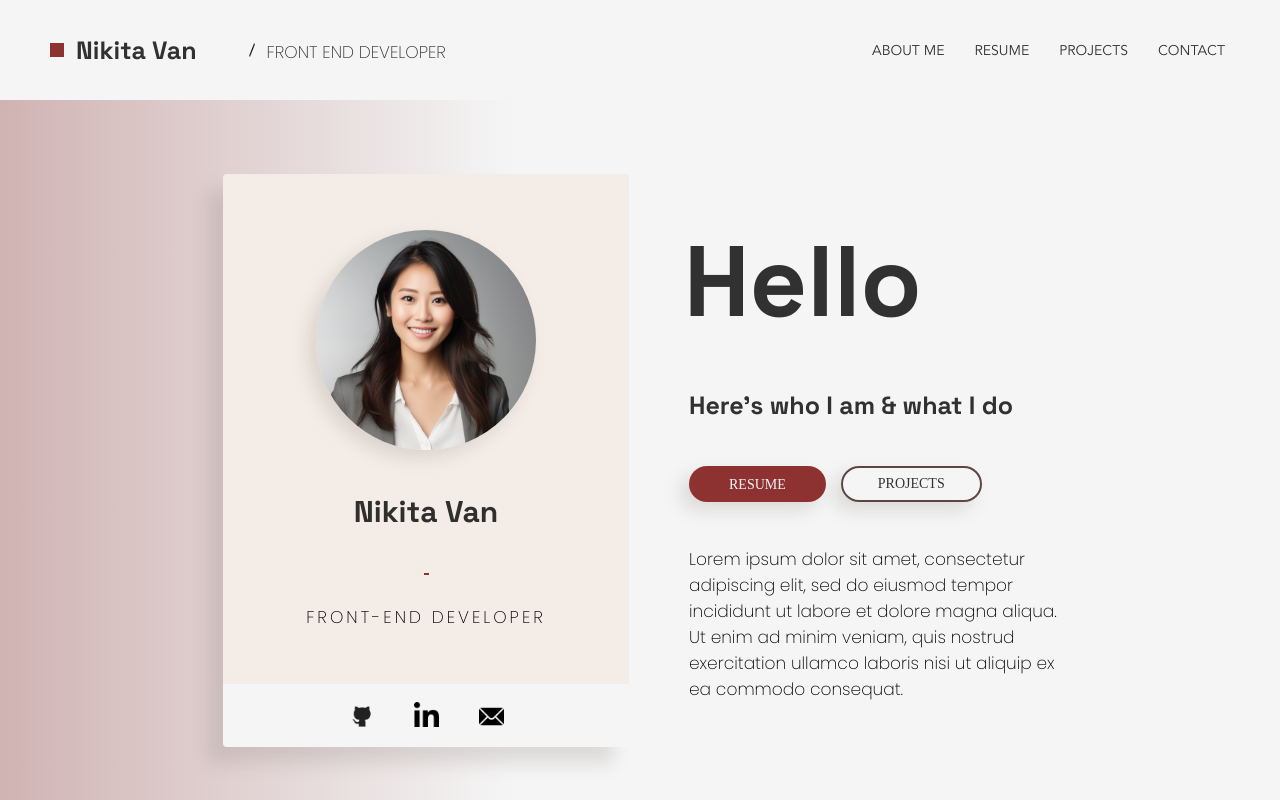
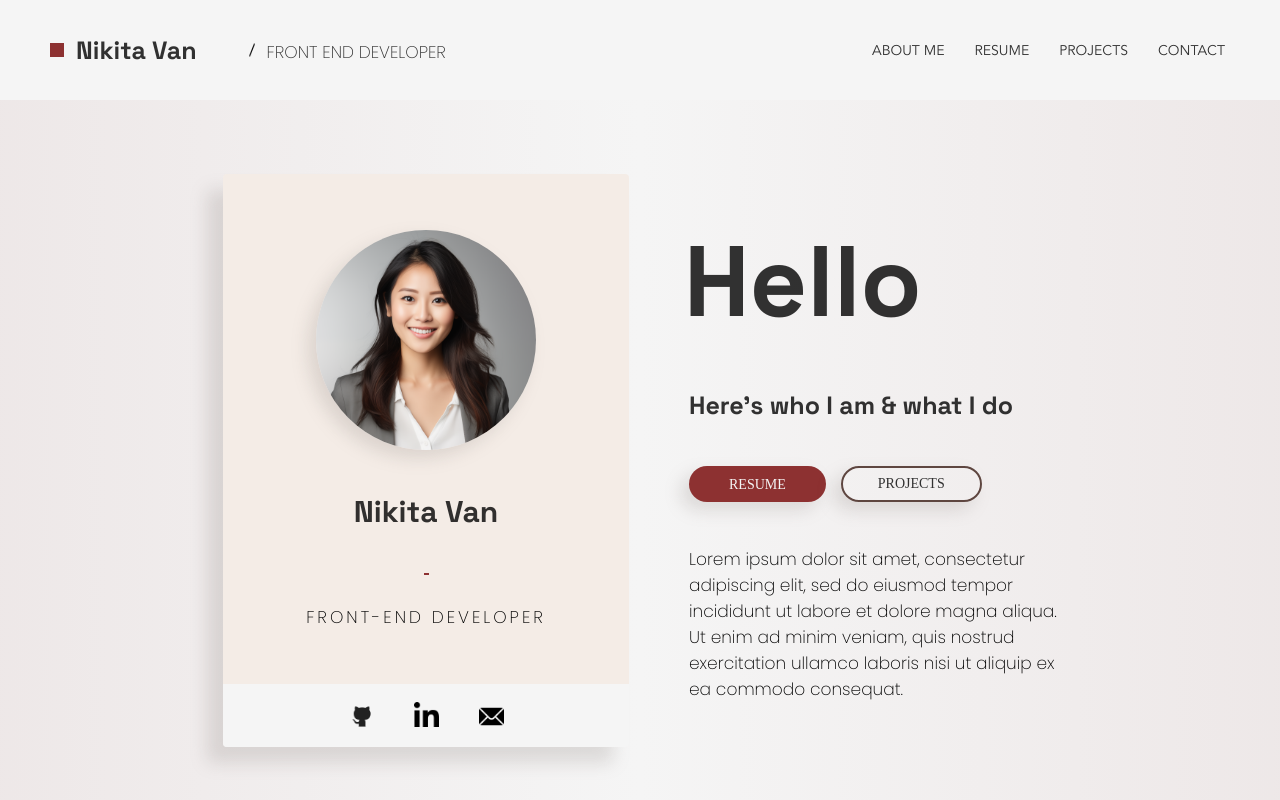
Before and after one commit to nikitaszvan/portfolio-website, a React (Create React App) app: page / in a window 1280 px wide. Shown: the top 800 px of the page. Built offline with nearby package versions, Linux system fonts and the light colour scheme; a web font is replaced by a local one.

Commit message:
fix style

```diff
--- a/public/styles.css
+++ b/public/styles.css
@@ -70,7 +70,7 @@ header > nav > a {
 }
 
 .about-me-section {
-  background-image: linear-gradient(to right, #D0B3B3 0%, #F5F5F5 40%, #F5F5F5 100%);
+  background-image: linear-gradient(to right, rgba(208, 179, 179, 0.2), #F5F5F5, rgba(208, 179, 179, 0.2));
   width: 100%;
   height: 90vh;
   max-height: 800px;
@@ -200,7 +200,7 @@ header > nav > a {
 }
 
 .resume-section {
-  background-color: #F4ECE6;
+  background-image: linear-gradient(to right, #F4ECE6, #F5F5F5, #F4ECE6);
   width: 100%;
   display: flex;
   flex-direction: column;
@@ -290,7 +290,7 @@ header > nav > a {
 }
 
 .projects-section {
-  background-image: linear-gradient(to bottom, #F4ECE6 0%, rgba(208, 179, 179, 0.2) 10%, rgba(208, 179, 179, 0.2) 100%);
+  background-image: linear-gradient(to right, rgba(208, 179, 179, 0.2), #F5F5F5, rgba(208, 179, 179, 0.2));
   width: 100%;
   display: flex;
   flex-direction: column;
--- a/public/styles.scss
+++ b/public/styles.scss
@@ -86,7 +86,7 @@ header {
 }
 
 .about-me-section {
-    background-image: linear-gradient(to right, #D0B3B3 0%, #F5F5F5 40%, #F5F5F5 100%);
+    background-image: linear-gradient(to right, rgba(208, 179, 179, 0.2), #F5F5F5, rgba(208, 179, 179, 0.2));
     width: 100%;
     height: 90vh;
     max-height: 800px;
@@ -235,7 +235,7 @@ header {
 }
 
 .resume-section {
-    background-color: #F4ECE6;
+    background-image: linear-gradient(to right, #F4ECE6, #F5F5F5, #F4ECE6);
     width: 100%;
     display: flex;
     flex-direction: column;
@@ -340,7 +340,7 @@ header {
 }
 
 .projects-section {
-    background-image: linear-gradient(to bottom, #F4ECE6 0%, rgba(208, 179, 179, 0.2) 10%, rgba(208, 179, 179, 0.2) 100%);
+    background-image: linear-gradient(to right, rgba(208, 179, 179, 0.2), #F5F5F5, rgba(208, 179, 179, 0.2));
     width: 100%;
     display: flex;
     flex-direction: column;
```
